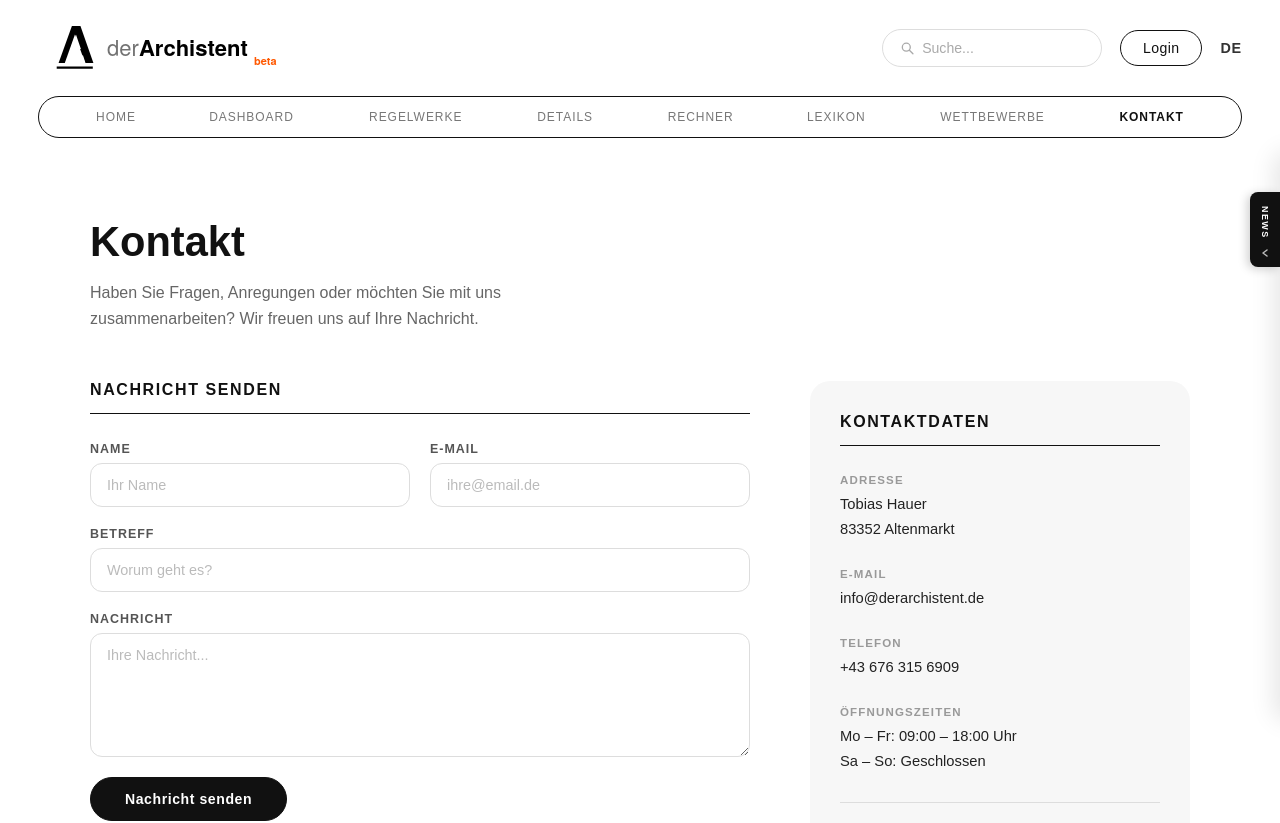
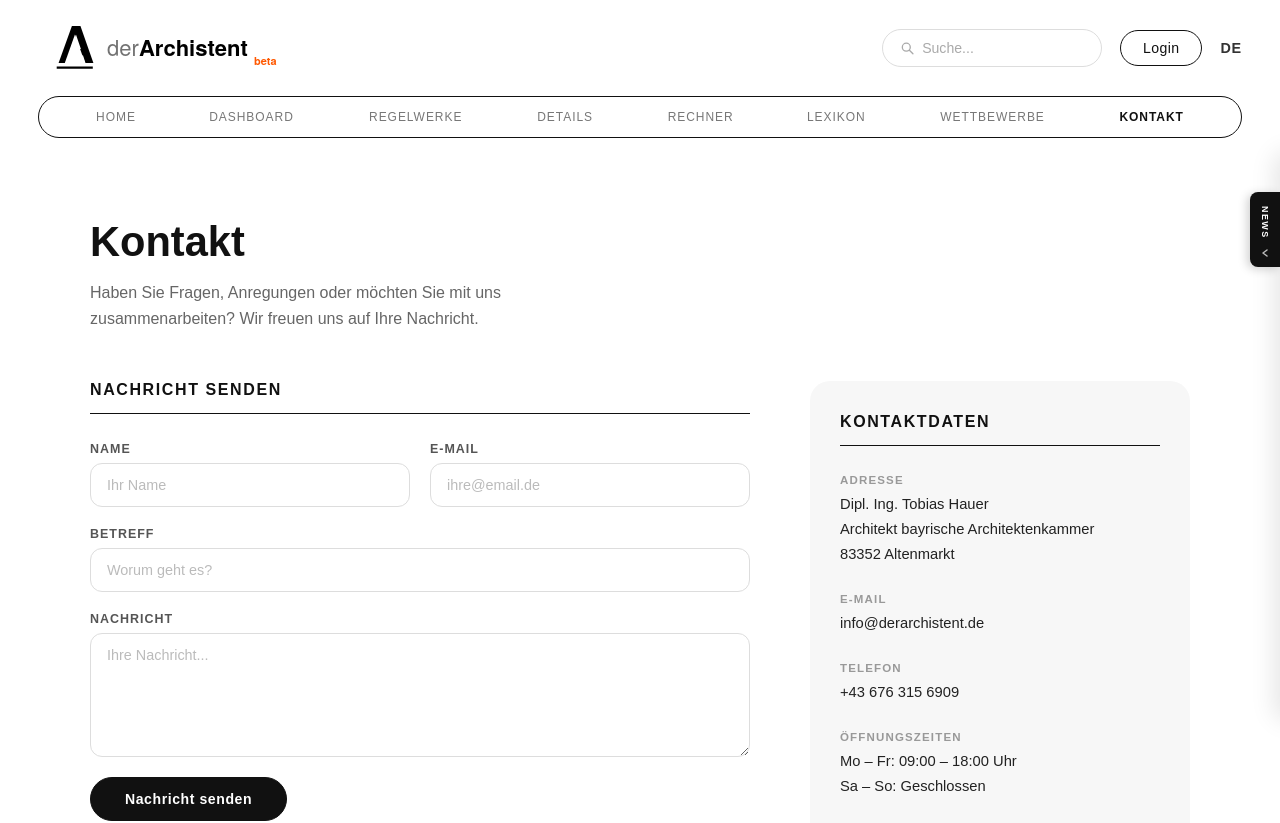
Before and after one commit to hauart91/derArchistent, a React (Create React App) app: page /kontakt in a window 1280 px wide. Shown: the top 823 px of the page. Built offline with nearby package versions, Linux system fonts and the light colour scheme.

Commit message:
Fix: full spelling 'bayrische Architektenkammer' in contact details
Co-Authored-By: Claude Sonnet 4.6 <noreply@anthropic.com>

```diff
--- a/src/pages/Kontakt.js
+++ b/src/pages/Kontakt.js
@@ -114,7 +114,7 @@ function Kontakt() {
 
             <div className="kontakt-info-block">
               <span className="kontakt-info-label">Adresse</span>
-              <p>Tobias Hauer<br />83352 Altenmarkt</p>
+              <p>Dipl. Ing. Tobias Hauer<br />Architekt bayrische Architektenkammer<br />83352 Altenmarkt</p>
             </div>
 
             <div className="kontakt-info-block">
```
